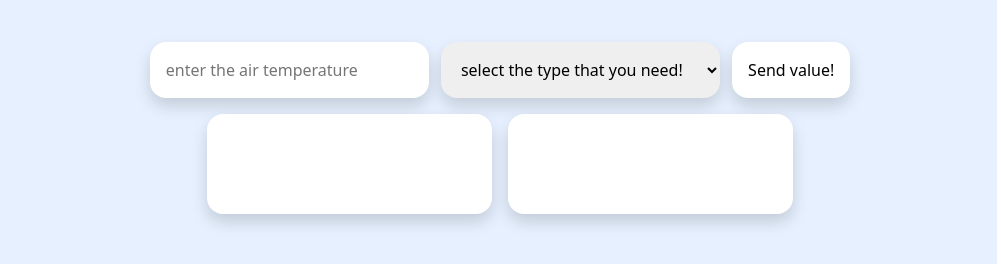
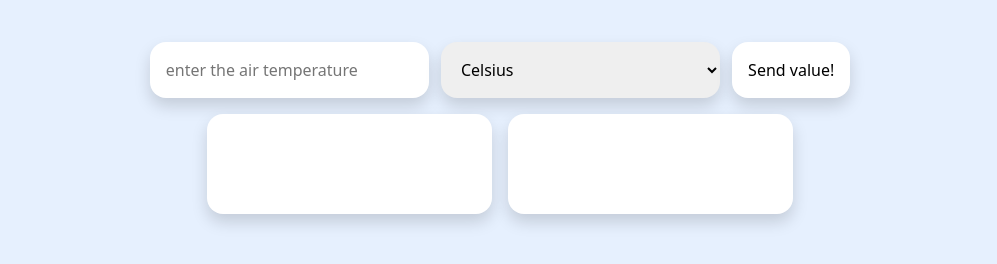
Before and after one commit to fazliddinrustamov/degree-hw, a plain HTML site: page index.html in a window 1280 px wide. Shown: the part 102-366 px from the top of the page, without its empty margins (140-1137 px from the left). Drawn offline with Linux system fonts and the light colour scheme.

Commit message:
push editions

```diff
--- a/index.html
+++ b/index.html
@@ -17,9 +17,7 @@
         <input class="degree-taker w-25 ps-3 pt-3 pb-3 border-0 rounded-4 shadow me-2" type="number" placeholder="enter the air temperature" required>
 
         <select class="degree-selector w-25 ps-3 pt-3 pb-3 border-0 rounded-4 shadow me-2">
-          <option value="none" selected hidden>select the type that you need!</option>
-
-          <option value="celsius">Celsius</option>
+          <option value="celsius" selected>Celsius</option>
 
           <option value="kelvin">Kelvin</option>
 
```
